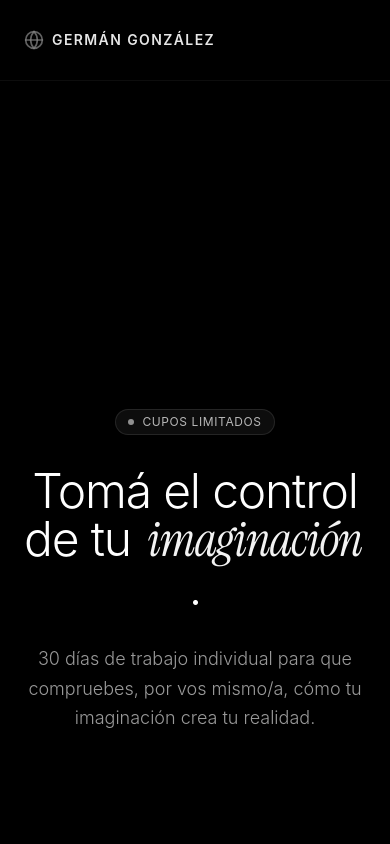
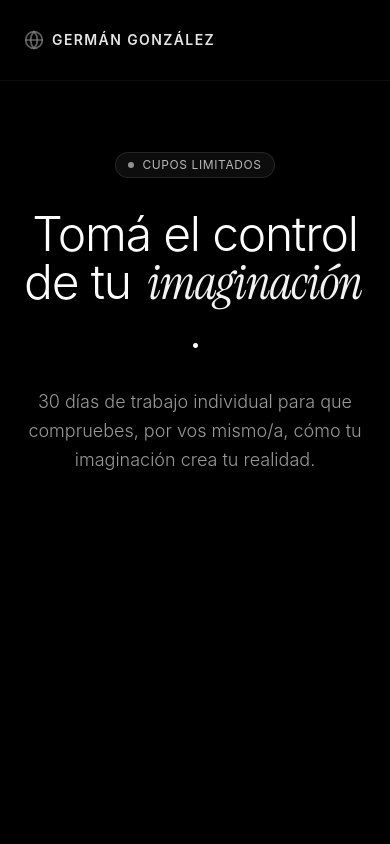
Before and after one commit to Germanmdq/programa-30-dias, a React (Vite) app: page / in a window 390 px wide. Shown: the top 844 px of the page. Built offline with nearby package versions, Linux system fonts and the light colour scheme.

Commit message:
style: align hero content vertically to items-start with pt-18vh

```diff
--- a/src/components/HeroSection.tsx
+++ b/src/components/HeroSection.tsx
@@ -53,7 +53,7 @@ export const HeroSection = () => {
   }, []);
 
   return (
-    <section className="relative min-h-screen flex items-end justify-center md:items-center overflow-hidden bg-black pt-20 pb-20 md:py-20 px-6">
+    <section className="relative min-h-screen flex items-start justify-center overflow-hidden bg-black pt-[18vh] px-6">
       {/* Background Video */}
       <video
         ref={videoRef}
@@ -70,7 +70,7 @@ export const HeroSection = () => {
       <div className="absolute bottom-0 left-0 right-0 h-48 bg-gradient-to-t from-black to-transparent pointer-events-none" />
 
       {/* Content */}
-      <div className="max-w-4xl w-full text-center z-10 flex flex-col items-center mb-8 md:mb-0">
+      <div className="max-w-4xl w-full text-center z-10 flex flex-col items-center">
         <motion.div
           initial={{ opacity: 0, y: 20 }}
           animate={{ opacity: 1, y: 0 }}
```
